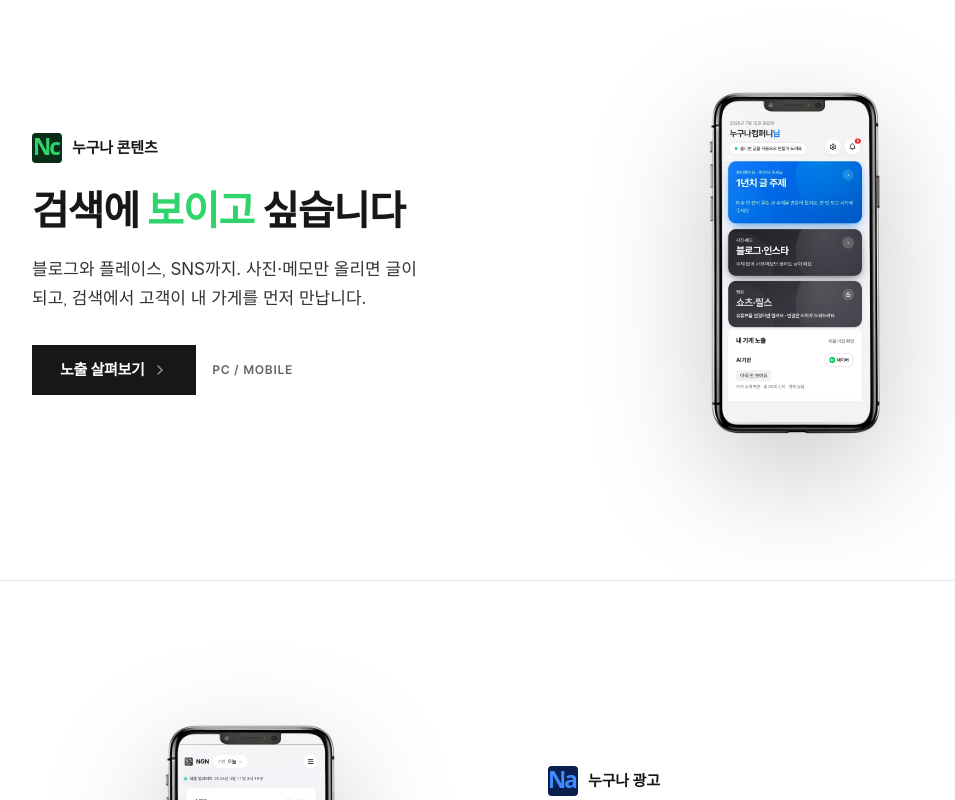
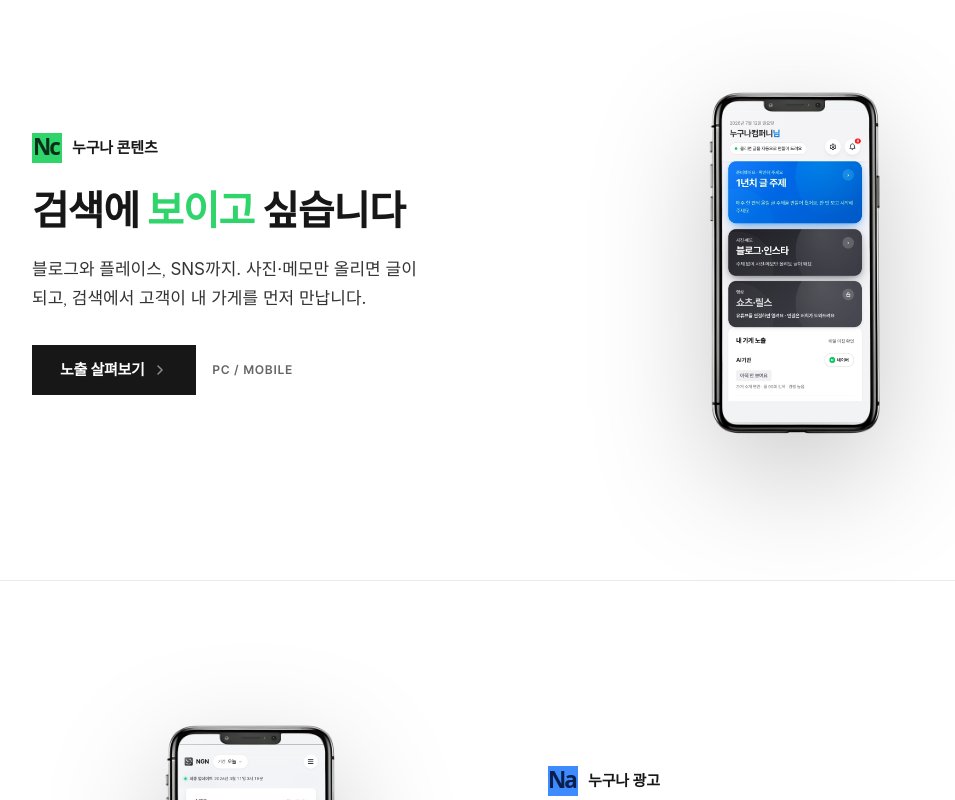
Before and after one commit to nugoona/home_page, a Next.js app in the folder nugoona/: page /lab/exposure in a window 1280 px wide. Shown: the part 280-1080 px from the top of the page, without its empty margins (116-1071 px from the left). Built offline with nearby package versions, Linux system fonts and the light colour scheme; a web font is replaced by a local one.

Commit message:
feat(homepage): 로고 어도비 탈피 — 직각(라운드 0) + 밝은 브랜드색 배경 + 다크 Nc/Na 톤온톤

```diff
--- a/nugoona/components/styles/bricks/AdScene.tsx
+++ b/nugoona/components/styles/bricks/AdScene.tsx
@@ -77,7 +77,7 @@
         >
           <div className="inline-flex items-center gap-2.5 mb-6">
             {/* eslint-disable-next-line @next/next/no-img-element */}
-            <img src="/img/logo/na.svg?v=3" alt="누구나 광고 로고" style={{ height: 30, width: 30, display: 'block' }} />
+            <img src="/img/logo/na.svg?v=4" alt="누구나 광고 로고" style={{ height: 30, width: 30, display: 'block' }} />
             <span className="text-[15px] font-semibold text-text-primary tracking-[-0.01em]">누구나 광고</span>
           </div>
           <h2 className="text-text-primary font-bold tracking-[-0.03em] leading-[1.2] text-[clamp(28px,3.6vw,40px)] mb-5">
--- a/nugoona/components/styles/bricks/PhoneScene.tsx
+++ b/nugoona/components/styles/bricks/PhoneScene.tsx
@@ -27,7 +27,7 @@
         >
           <div className="inline-flex items-center gap-2.5 mb-6">
             {/* eslint-disable-next-line @next/next/no-img-element */}
-            <img src="/img/logo/nc.svg?v=3" alt="누구나 콘텐츠 로고" style={{ height: 30, width: 30, display: 'block' }} />
+            <img src="/img/logo/nc.svg?v=4" alt="누구나 콘텐츠 로고" style={{ height: 30, width: 30, display: 'block' }} />
             <span className="text-[15px] font-semibold text-text-primary tracking-[-0.01em]">누구나 콘텐츠</span>
           </div>
           <h2 className="text-text-primary font-bold tracking-[-0.03em] leading-[1.2] text-[clamp(28px,3.6vw,40px)] mb-5">
```
Also changed, not shown: nugoona/public/img/logo/na.svg, nugoona/public/img/logo/nc.svg.
